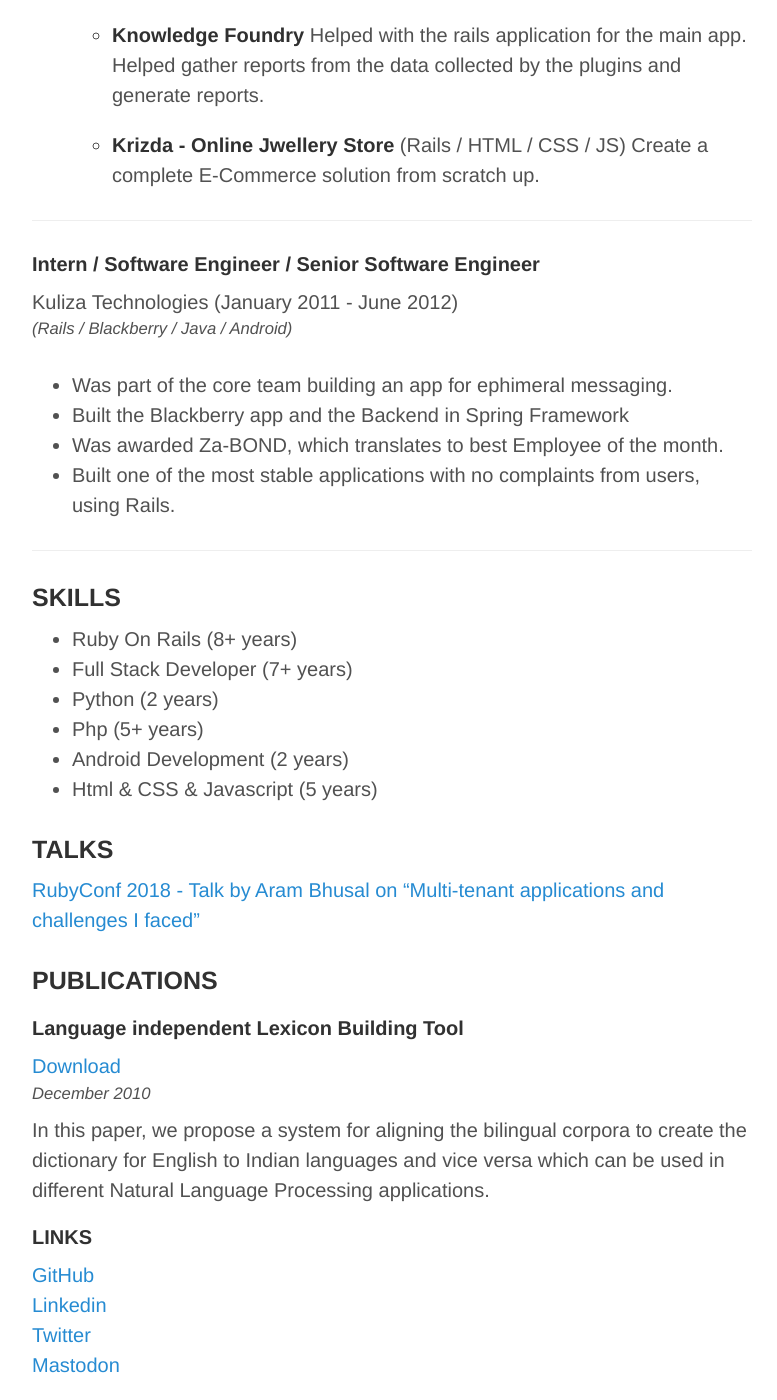
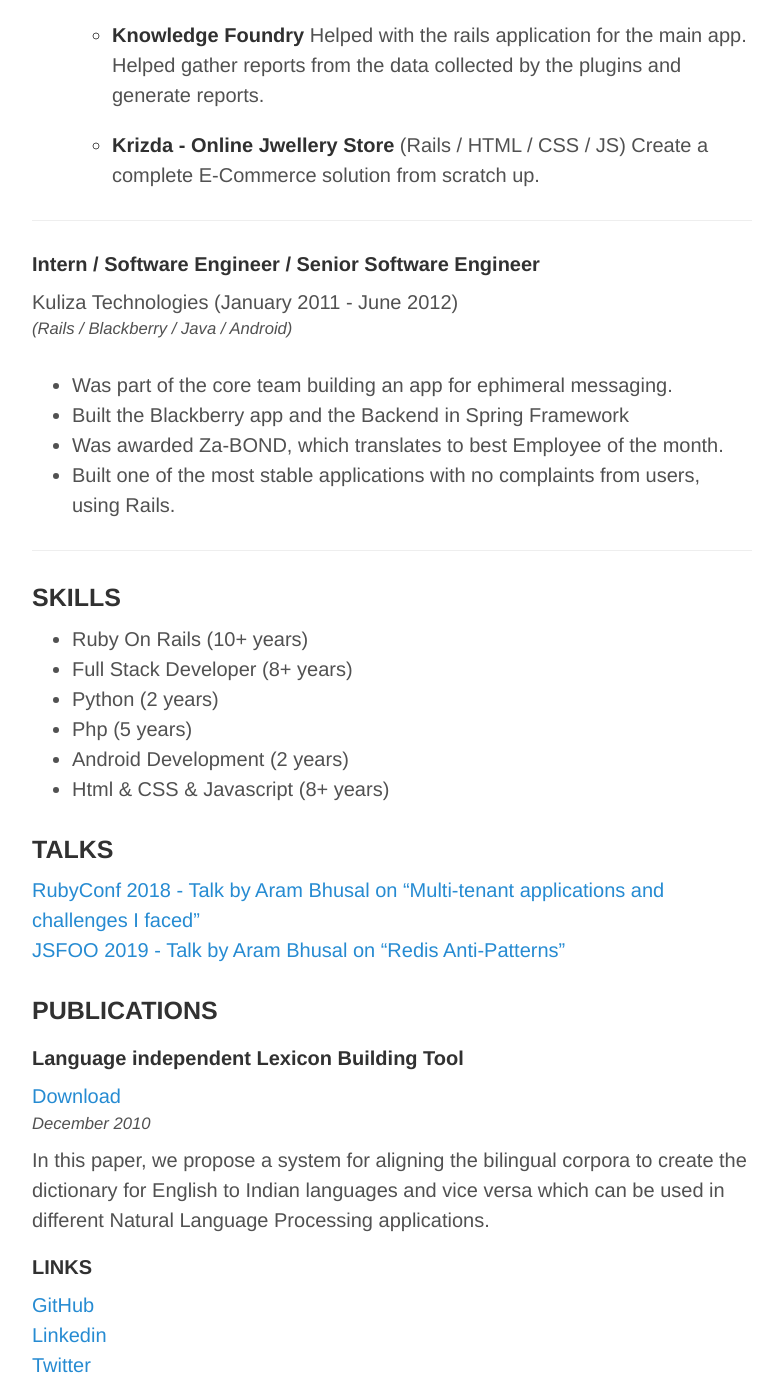
Before and after one commit to phoenixwizard/phoenixwizard1.github.io, a Jekyll site: the page built from portfolio.md, in a window 1280 px wide and 1400 px high, scrolled down 3876 px. Shown: the whole window, without its empty margins (248-1025 px from the left). Built offline with Jekyll 4.4.1, drawn with Linux system fonts in a browser that asks for light colours.

Commit message:
Update portfolio.md

```diff
--- a/portfolio.md
+++ b/portfolio.md
@@ -132,15 +132,16 @@
 
 ### SKILLS
 
-- Ruby On Rails (8+ years)
-- Full Stack Developer (7+ years)
+- Ruby On Rails (10+ years)
+- Full Stack Developer (8+ years)
 - Python (2 years)
-- Php (5+ years)
+- Php (5 years)
 - Android Development (2 years)
-- Html & CSS & Javascript (5 years)
+- Html & CSS & Javascript (8+ years)
 
 ### TALKS
 [RubyConf 2018 -  Talk by Aram Bhusal on "Multi-tenant applications and challenges I faced"](https://www.youtube.com/watch?v=cadhbLZ5HRQ) <br>
+[JSFOO 2019 -  Talk by Aram Bhusal on "Redis Anti-Patterns"](https://youtu.be/V532pU-7zW8) <br>
 
 
 ### PUBLICATIONS
@@ -157,4 +158,3 @@
 [GitHub](http://github.com/phoenixwizard) <br>
 [Linkedin](https://in.linkedin.com/in/arambhusal) <br>
 [Twitter](https://twitter.com/phoenixwizard) <br>
-<a rel="me" href="https://mastodon.social/@phoenixwizard">Mastodon</a> <br>
```
